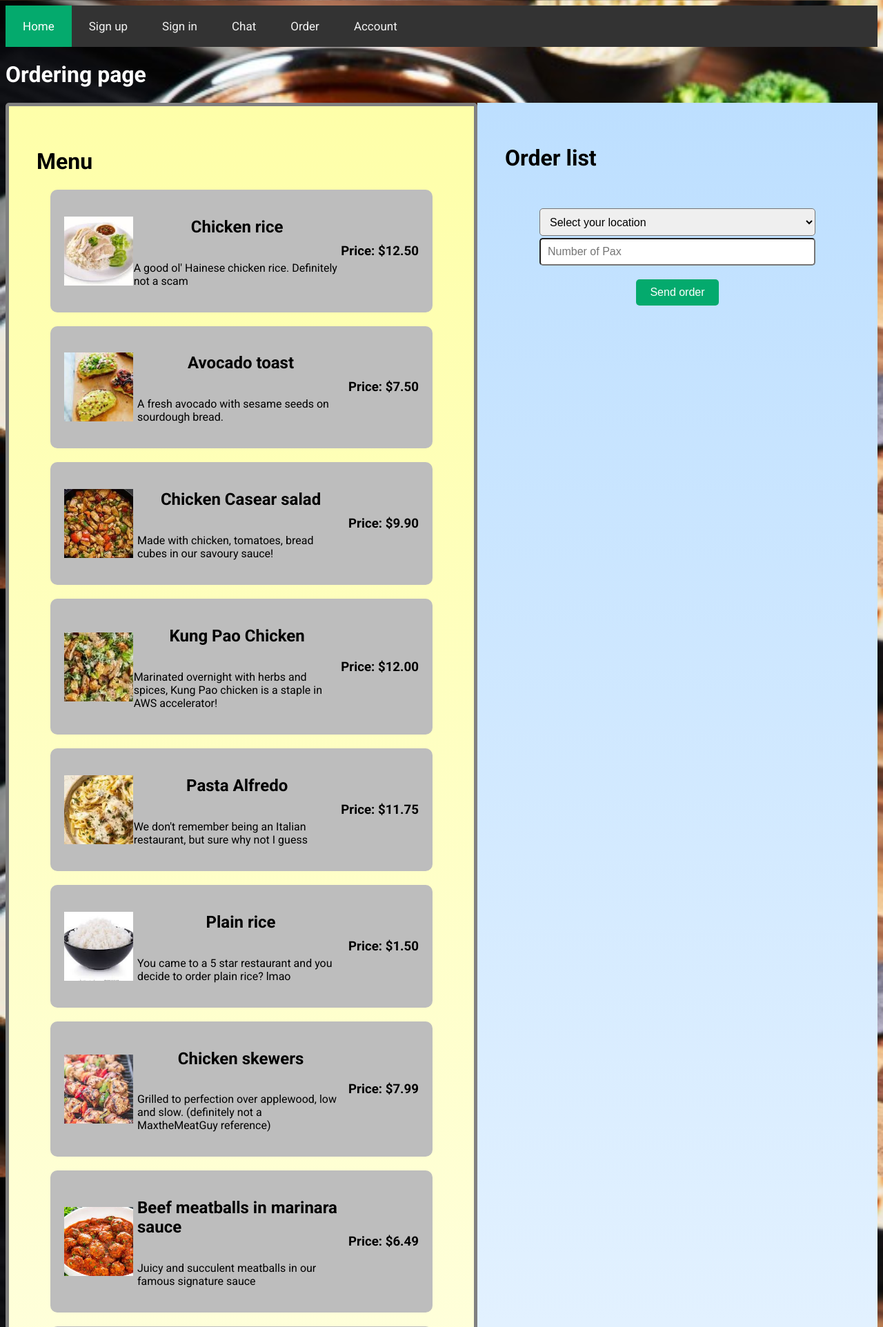
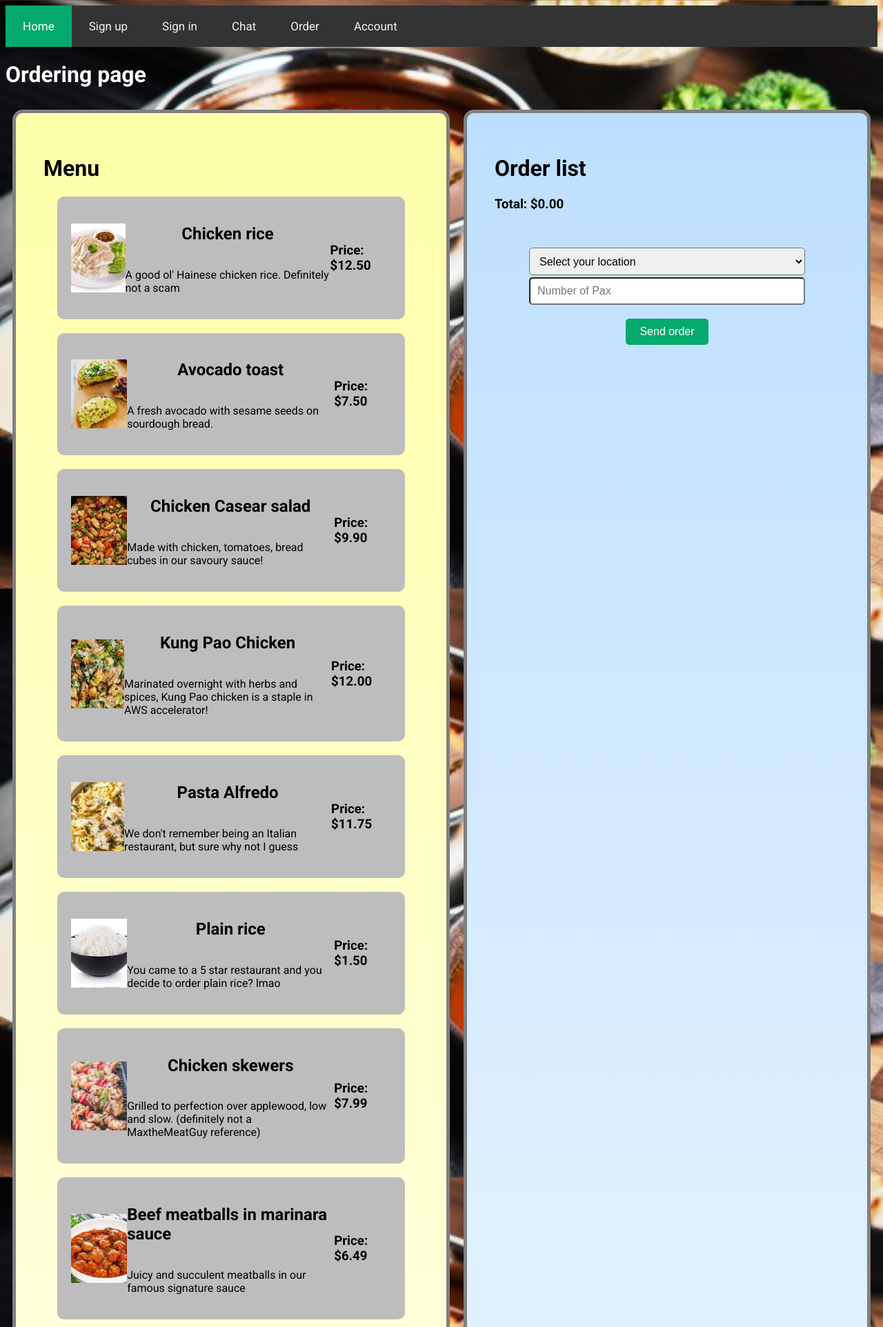
Before and after one commit to warm-milk-foam/seoul_garden, a Flask app: page /order in a window 1280 px wide. Shown: the top 1924 px of the page at 69% size. Run offline with Flask 3, Linux system fonts and the light colour scheme; the visitor is signed in with stand-in values (Sample User, id 1).

Commit message:
added a total bill

```diff
--- a/Code/templates/order.html
+++ b/Code/templates/order.html
@@ -57,7 +57,8 @@
                background: linear-gradient(180deg, rgb(254, 255, 169) 0%, rgb(255, 255, 255) 100%);
                align-content: baseline;
                border: 5px solid grey;
-               border-radius: 5px;
+               border-radius: 15px;
+               margin:10px;
          }
          .ordering { /*ordering is the order list on the right, the container where the ordered items ares */
                width: 40%;
@@ -66,6 +67,9 @@
                padding: 40px;
                background: linear-gradient(180deg, rgb(189, 223, 255) 0%, rgb(255, 255, 255) 100%);
                align-content: baseline;
+               margin:10px;
+               border: 5px solid grey;
+               border-radius: 15px;
          }
          .tabs{
             display:flex;
@@ -296,13 +300,13 @@
                     <h3>Price: $1000
                 </h3>
             </div>
-            <div class="order-item" id="11" data-name="buffet" data-price="60.00">
+            <div class="order-item" id="11" data-name="buffet" data-price="25.00">
                 <img src="{{ url_for('static', filename='images/buffet.jpg') }}" class="image">
                 <div class="order-description">
                     <h2>Buffet 2 hours</h2>
                     <p>Buffet all you can eat for 2 hours, serves one customer only</p>
                 </div>
-                    <h3>Price: $60
+                    <h3>Price: $25
                 </h3>
             </div>
             <div class="order-item" id="12" data-name="Coke" data-price="1.50">
@@ -349,17 +353,22 @@
 
             <h1>Order list</h1>
             <div id="order-list"></div>
+
+            <div id="total-bill">
+                <h3>Total: $<span id="total-amount">0.00</span></h3>
+            </div>
+
             <div class="form-container">
                 <form id="order-form" method="POST" action="{{ url_for('submit_order') }}" class="form">
 
-                    <select name="location" id="dining-location" class="large-select">
+                    <select name="location" id="dining-location" class="large-select" required>
                         <option value="" disabled selected>Select your location</option>
                         <option value="Bugis Junction">Bugis Junction</option>
                         <option value="Marina Square">Marina Square</option>
                         <option value="Tampines Mall">Tampines Mall</option>
                         <option value="Northpoint City">Northpoint City</option>
                     </select><br>
-                    <input type=number min=1  placeholder="Number of Pax"class="large-select"></input>
+                    <input type=number min=1  placeholder="Number of Pax"class="large-select" required></input>
 
                     <!-- Move the order list inside the form -->
                     <div id="order-list"></div>
@@ -376,11 +385,13 @@
 document.addEventListener('DOMContentLoaded', function() {
     const orderItems = document.querySelectorAll('.order-item');
     const orderForm = document.getElementById('order-form');
+    const totalAmountElem = document.getElementById('total-amount'); // To display total
+    let totalAmount = 0; // Initialize total amount
 
     orderItems.forEach(item => {
         item.addEventListener('click', function() {
             const name = item.getAttribute('data-name');
-            const price = item.getAttribute('data-price');
+            const price = parseFloat(item.getAttribute('data-price')); // Get price as number
 
             // Create a container for the ordered item to display in the form
             const orderListItem = document.createElement('div');
@@ -388,7 +399,7 @@ document.addEventListener('DOMContentLoaded', function() {
             orderListItem.innerHTML = `
                 <div>
                     <h3>${name}</h3>
-                    <h3>Price: $${price}</h3>
+                    <h3>Price: $${price.toFixed(2)}</h3>
                 </div>
                 <div class="delete_button"></div>
             `;
@@ -397,7 +408,7 @@ document.addEventListener('DOMContentLoaded', function() {
             const hiddenInput = document.createElement('input');
             hiddenInput.type = 'hidden';
             hiddenInput.name = 'order_item';
-            hiddenInput.value = `${name} - $${price}`;
+            hiddenInput.value = `${name} - $${price.toFixed(2)}`;
             orderForm.appendChild(hiddenInput);
 
             // Add delete button functionality
@@ -406,14 +417,23 @@ document.addEventListener('DOMContentLoaded', function() {
                 event.stopPropagation();
                 orderListItem.remove(); // Remove the displayed item
                 hiddenInput.remove();   // Remove the corresponding hidden input
+
+                // Recalculate the total
+                totalAmount -= price;
+                totalAmountElem.textContent = totalAmount.toFixed(2);
             });
 
             // Append the order list item to a visible area (not the form) for user view
             const orderList = document.getElementById('order-list');
             orderList.appendChild(orderListItem);
+
+            // Update total amount
+            totalAmount += price;
+            totalAmountElem.textContent = totalAmount.toFixed(2);
         });
     });
 });
+
 
 
     </script>
```
Also changed, not shown: Code/orders/5d8415e4-c6e0-47ef-a509-b758d35920c8_order_history.txt (+8 -0 lines).
